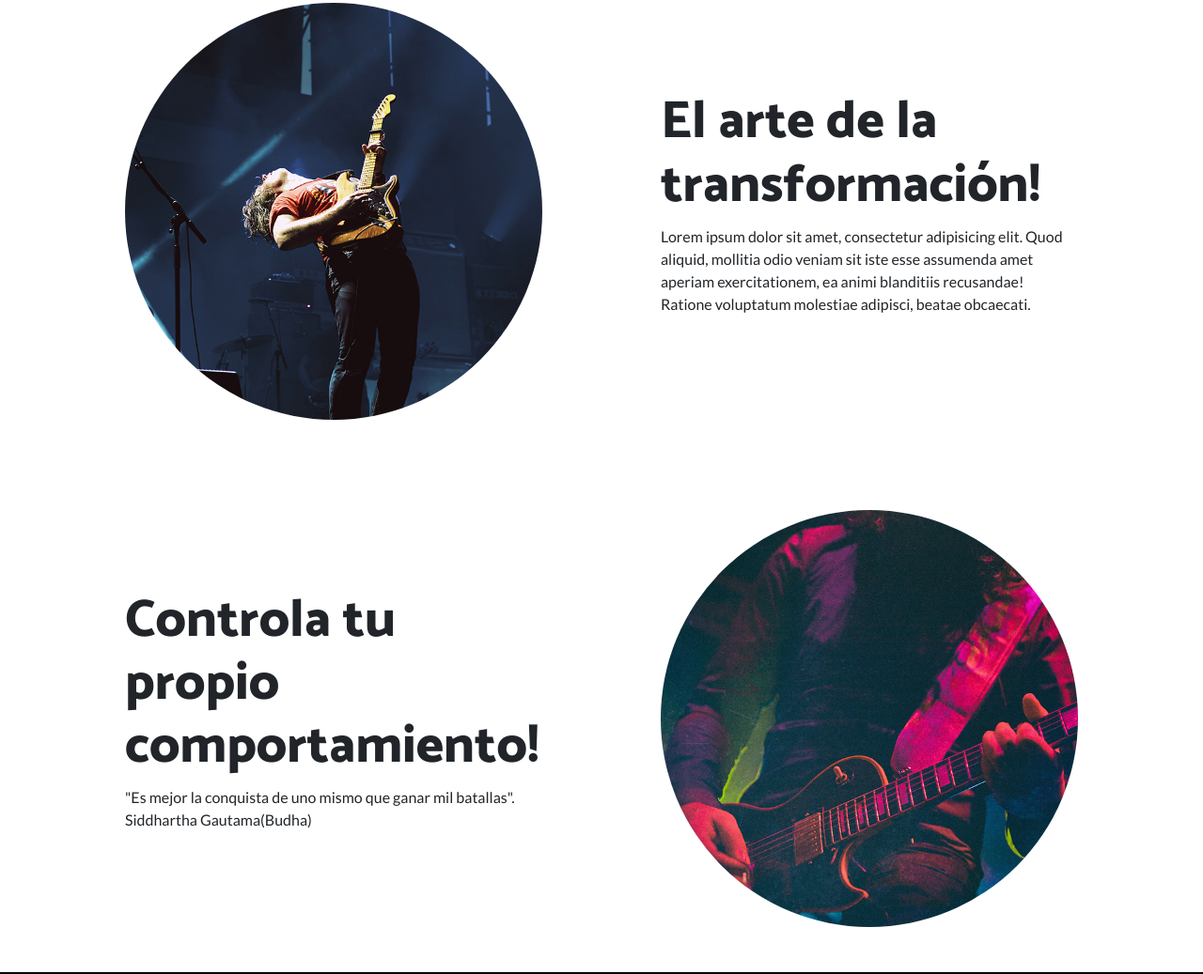
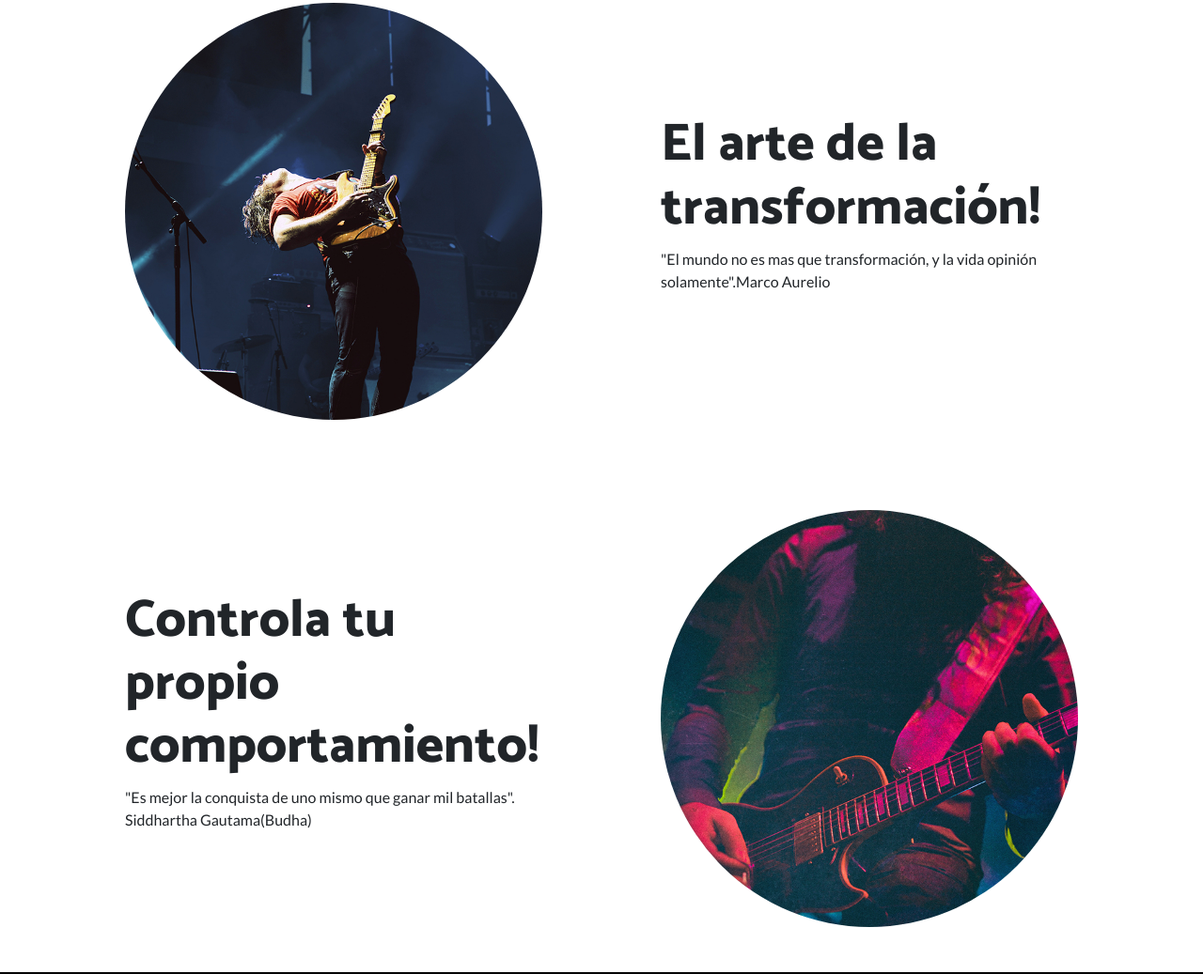
Before and after one commit to elber01/4acuerdos, a website: page index.html in a window 1280 px wide. Shown: the part 1464-2501 px from the top of the page at 94% size. Drawn offline with Linux system fonts and the light colour scheme.

Commit message:
Update index.html

```diff
--- a/index.html
+++ b/index.html
@@ -68,7 +68,7 @@
         <div class="col-lg-6">
           <div class="p-5">
             <h2 class="display-4">El arte de la transformación!</h2>
-            <p>Lorem ipsum dolor sit amet, consectetur adipisicing elit. Quod aliquid, mollitia odio veniam sit iste esse assumenda amet aperiam exercitationem, ea animi blanditiis recusandae! Ratione voluptatum molestiae adipisci, beatae obcaecati.</p>
+            <p>"El mundo no es mas  que transformación, y la vida opinión solamente".Marco Aurelio</p>
           </div>
         </div>
       </div>
```
